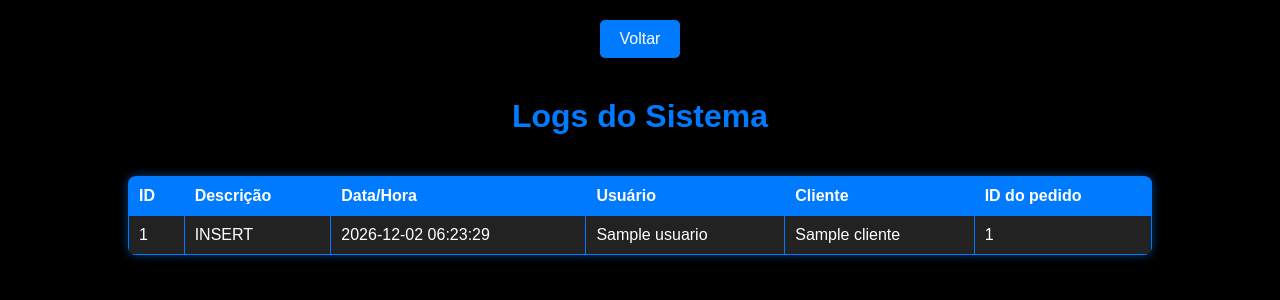
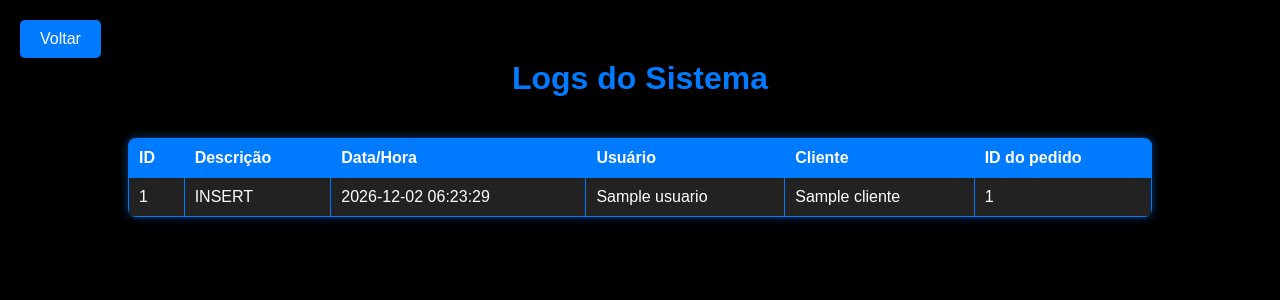
Before and after one commit to Mr-Vitor/projeto-sistema-pedidos, a Flask app: page /logs/ in a window 1280 px wide. Shown: the top 300 px of the page. Run offline with Flask 3, Linux system fonts and the light colour scheme; a user stored in the database is signed in; tables that the repository leaves empty hold one stand-in row (values such as "Sample post").

Commit message:
Update logs_pedidos.html

```diff
--- a/Projeto v1.5/templates/logs/logs_pedidos.html
+++ b/Projeto v1.5/templates/logs/logs_pedidos.html
@@ -20,7 +20,7 @@
         }
         h1 {
             color: #007BFF;
-            margin-top: 20px;
+            margin-top: 60px; /* Ajustado para dar espaço ao botão fixo */
         }
         table {
             width: 80%;
@@ -47,13 +47,16 @@
             background-color: #333;
         }
         a {
+            position: fixed; /* Posição fixa */
+            top: 20px; /* Distância do topo */
+            left: 20px; /* Distância da esquerda */
             display: inline-block;
-            margin: 20px 0;
             padding: 10px 20px;
             background-color: #007BFF;
             color: white;
             text-decoration: none;
             border-radius: 5px;
+            z-index: 1000; /* Para garantir que fique acima de outros elementos */
         }
         a:hover {
             background-color: #0056b3;
```
